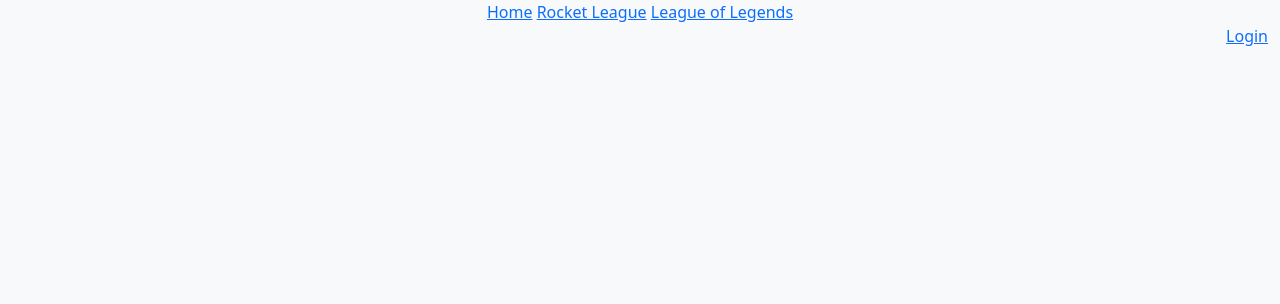
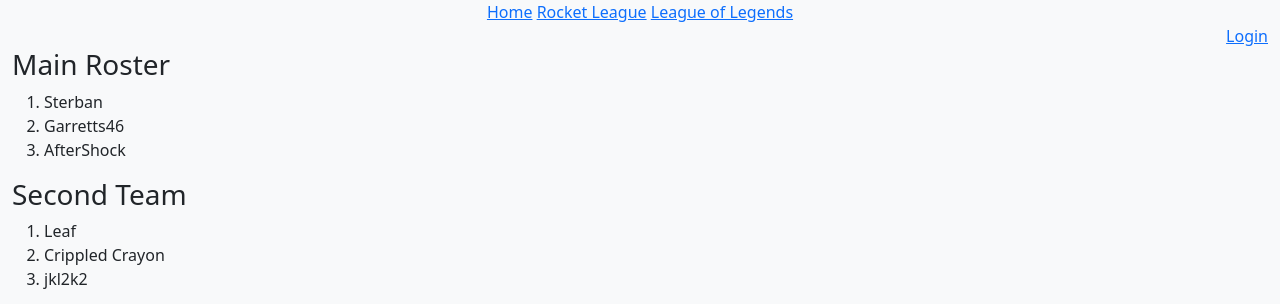
Before and after one commit to Joseph-M-Newman/Esports-CSIS-Project, a Flask app: page /RocketLeague in a window 1280 px wide. Shown: the top 304 px of the page. Before the commit the page ends 46 px from the top, so only its background shows below. Run offline with Flask 2, Linux system fonts and the light colour scheme; some libraries are stand-ins or nearby versions.

Commit message:
added html and some css to rocket league page to include rosters and embed calendar

```diff
--- a/public/css/nav.css
+++ b/public/css/nav.css
@@ -12,3 +12,8 @@
 #Align-Center{
     text-align: center;
 }
+GameContent{
+    display: flex;
+    flex-direction: row;
+    flex-wrap: nowrap;
+}
--- a/templates/RocketLeague.html
+++ b/templates/RocketLeague.html
@@ -7,7 +7,26 @@
 	{% block nav %} {{super()}} {% endblock %}
     {% block content %}
     <div class="GameContent">
+        <div class="rosters">
+            <h3>Main Roster</h3>
+            <ol>
+                <li>Sterban</li>
+                <li>Garretts46</li>
+                <li>AfterShock</li>
+            </ol>
+            <h3>Second Team</h3>
+            <ol>
+                <li>Leaf</li>
+                <li>Crippled Crayon</li>
+                <li>jkl2k2</li>
+            </ol>
 
+        </div>
+        <div class="Schedule">
+            <iframe src="https://calendar.google.com/calendar/embed?height=600&wkst=1&bgcolor=%23ffffff&ctz=America%2FLos_Angeles&src=Y19lbW5lbTlxdWszczk4cWQxMDQydWs1cW02Z0Bncm91cC5jYWxlbmRhci5nb29nbGUuY29t&color=%23AD1457"
+            style="border:solid 1px #777" width="800" height="600"
+            frameborder="0" scrolling="no"></iframe>
+        </div>
     </div>
 
 
```
